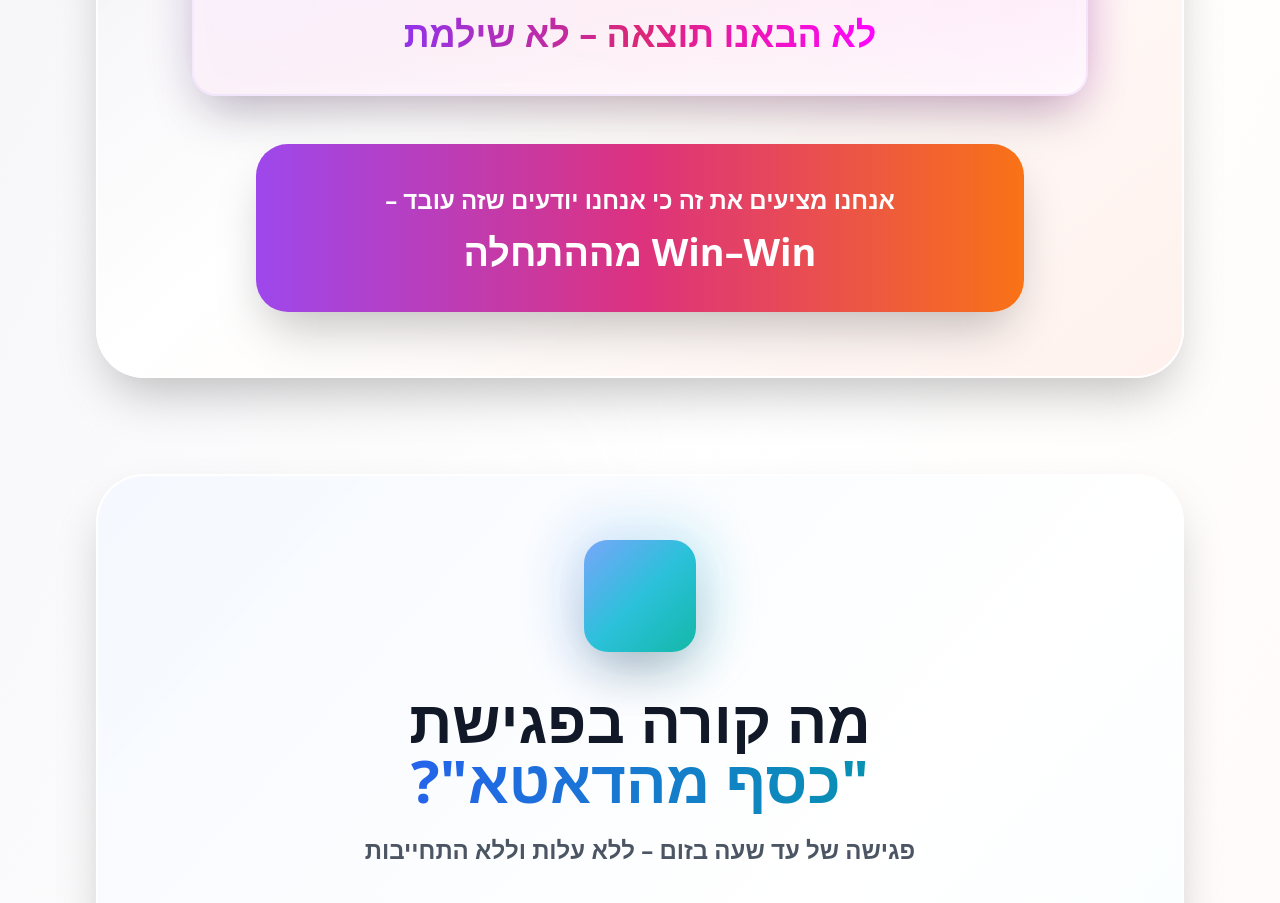
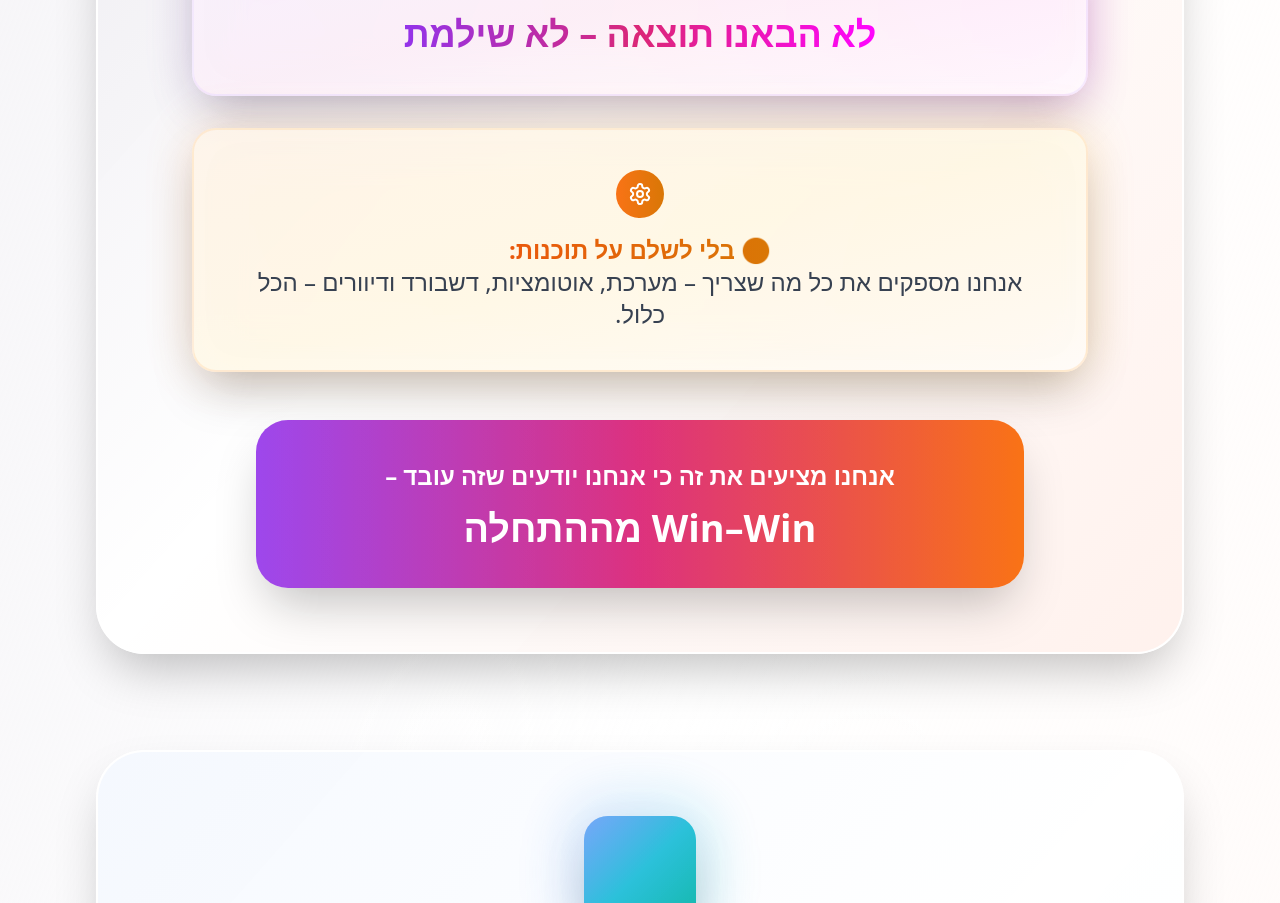
Before and after one commit to rotem-ziv21/data-to-dollars-flow, a React (Vite) app: page / in a window 1280 px wide. Shown: the part 7509-8412 px from the top of the page. Built offline with nearby package versions, Linux system fonts and the light colour scheme.

Commit message:
Add new section
Add a new section with the provided text and design.

```diff
--- a/src/pages/Index.tsx
+++ b/src/pages/Index.tsx
@@ -1140,6 +1140,27 @@ export default function Index() {
                       <p className="text-xl md:text-2xl font-black text-center">
                         <span className="bg-gradient-to-r from-purple-600 via-pink-600 to-accent bg-clip-text text-transparent text-3xl md:text-4xl">
                           לא הבאנו תוצאה – לא שילמת
+                        </span>
+                      </p>
+                    </div>
+                  </div>
+
+                  {/* תיבה שלישית - בלי לשלם על תוכנות */}
+                  <div className="relative group">
+                    <div className="absolute inset-0 bg-gradient-to-r from-orange-400 to-amber-500 rounded-3xl blur-xl opacity-20 group-hover:opacity-30 transition-opacity duration-300"></div>
+                    <div className="relative bg-gradient-to-br from-orange-50/80 via-amber-50/80 to-white/80 backdrop-blur-xl rounded-3xl p-8 md:p-10 shadow-2xl border-2 border-orange-200/40 group-hover:border-orange-300/60 transition-all duration-300">
+                      <div className="flex items-center justify-center mb-4">
+                        <div className="bg-gradient-to-r from-orange-500 to-amber-600 w-12 h-12 rounded-full flex items-center justify-center">
+                          <Settings className="w-6 h-6 text-white" />
+                        </div>
+                      </div>
+                      <p className="text-xl md:text-2xl text-gray-800 font-bold leading-relaxed text-center">
+                        <span className="bg-gradient-to-r from-orange-600 to-amber-600 bg-clip-text text-transparent">
+                          🟠 בלי לשלם על תוכנות:
+                        </span>
+                        <br />
+                        <span className="text-gray-700 font-medium">
+                          אנחנו מספקים את כל מה שצריך – מערכת, אוטומציות, דשבורד ודיוורים – הכל כלול.
                         </span>
                       </p>
                     </div>
```
